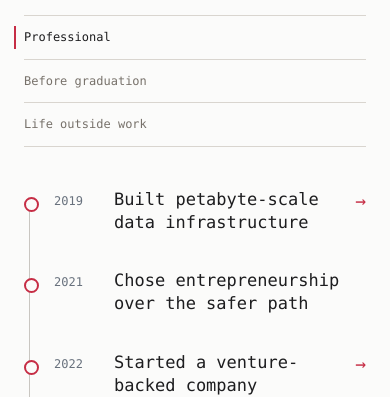
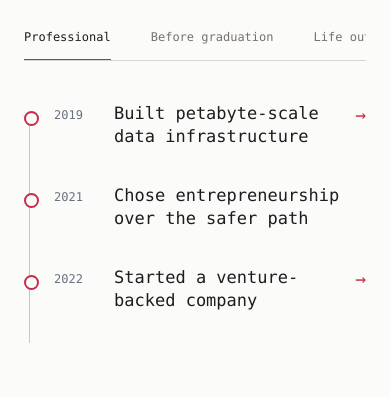
Before and after one commit to vintageplayer/vintageplayer.github.io, an Astro site: page / in a window 390 px wide. Shown: the part 703-1100 px from the top of the page. Built offline with nearby package versions, Linux system fonts and the light colour scheme; Astro itself is replaced by a stand-in of ours.

Commit message:
Refine mobile timeline navigation

```diff
--- a/src/styles/global.css
+++ b/src/styles/global.css
@@ -128,10 +128,13 @@ h1, h2, h3, p { margin-top: 0; }
 	.site-footer nav { flex-wrap: wrap; gap: 10px 18px; }
 	.hero { padding-top: 0; padding-bottom: 44px; }
 	.hero h1 { font-size: 35px; }
-	.section-heading { align-items: start; }
-	.tab-list { flex-direction: column; border-top: 1px solid var(--line); border-bottom: 0; }
-	.tab-list button, .tab-list button + button { width: 100%; padding: 14px 0; border-bottom: 1px solid var(--line); text-align: left; }
-	.tab-list button.is-selected::after, .tab-list button + button.is-selected::after { top: 10px; right: auto; bottom: 10px; left: -10px; width: 2px; height: auto; }
+	.section-heading { flex-direction: column; align-items: start; gap: 14px; }
+	.tab-list { overflow-x: auto; overscroll-behavior-inline: contain; scrollbar-width: none; }
+	.tab-list::-webkit-scrollbar { display: none; }
+	.tab-list button, .tab-list button + button { flex: 0 0 auto; width: auto; padding: 14px 20px 16px 0; white-space: nowrap; }
+	.tab-list button + button { padding-left: 20px; }
+	.tab-list button.is-selected::after { right: 20px; bottom: -1px; left: 0; width: auto; height: 2px; }
+	.tab-list button + button.is-selected::after { left: 20px; }
 	.timeline-list { padding-left: 30px; }
 	.timeline-list li { grid-template-columns: 46px 1fr; gap: 14px; }
 	.timeline-list li::before { left: -30px; }
```
